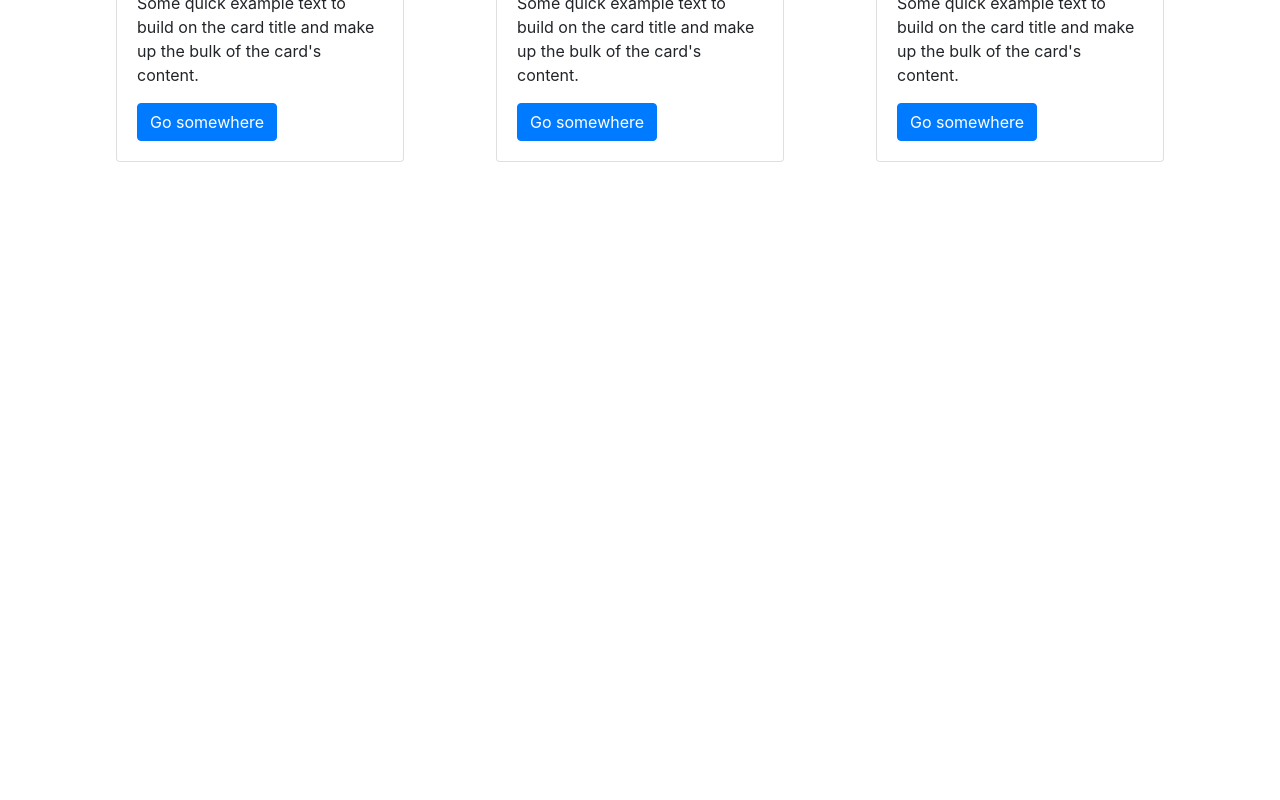
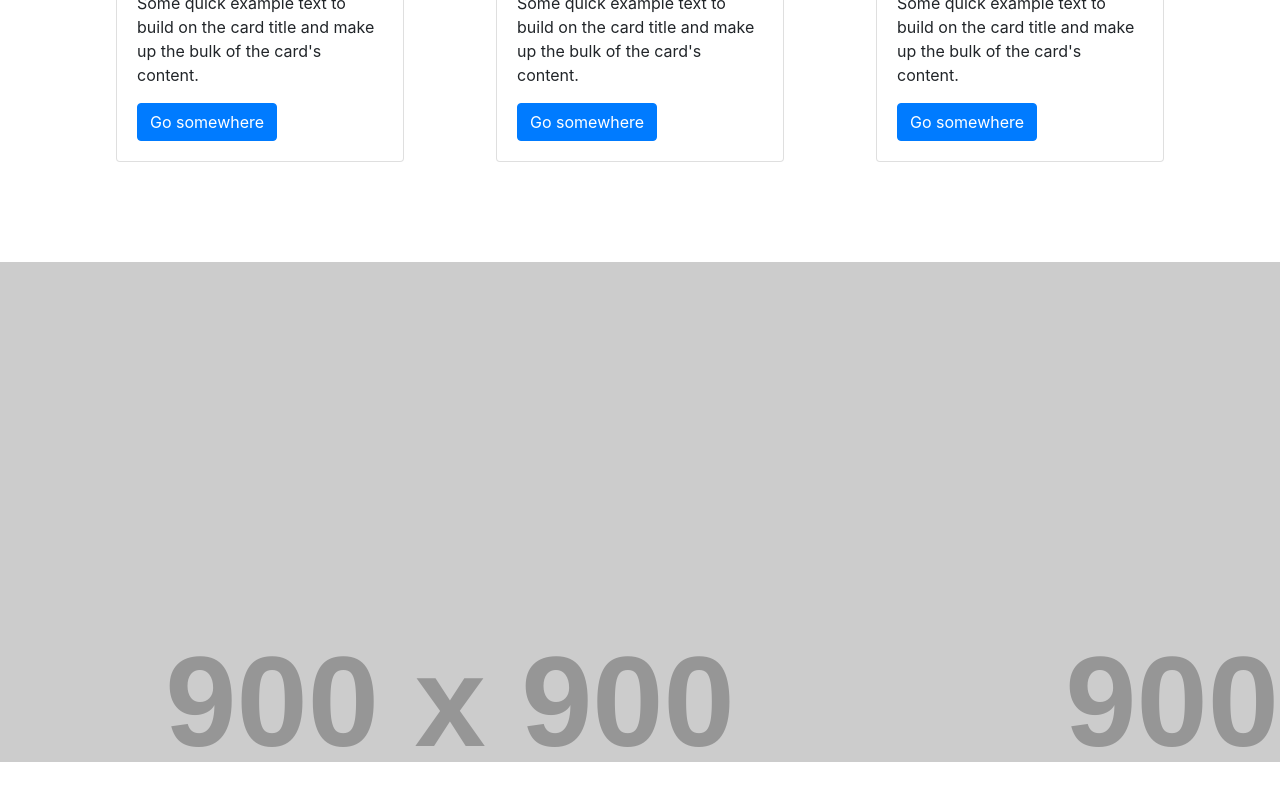
Before and after one commit to benklinton/Soffe-Doodles, a React (Create React App) app in the folder soffe-doodles/: page / in a window 1280 px wide. Shown: the part 2346-3146 px from the top of the page. Before the commit the page ends 2508 px from the top, so only its background shows below. Built offline with nearby package versions, Linux system fonts and the light colour scheme.

Commit message:
setup testimonial component

```diff
--- a/soffe-doodles/src/App.js
+++ b/soffe-doodles/src/App.js
@@ -2,7 +2,8 @@ import React from 'react';
 import Navbar from "./components/navbar";
 import Slides from "./components/carousel";
 import Section from "./components/section";
-import Cards from "./components/cards"
+import Cards from "./components/cards";
+import Testimonial from "./components/testimonial";
 
 function App() {
   return (
@@ -11,6 +12,7 @@ function App() {
       <Slides/>
       <Section/>
       <Cards/>
+      <Testimonial/>
     </div>
   );
 }
--- /dev/null
+++ b/soffe-doodles/src/components/testimonial/index.js
@@ -0,0 +1,12 @@
+import React from "react";
+import './style.css';
+
+function Testimonial () {
+    return (
+        <div className="fluid-container bg-content">
+
+        </div>
+    )
+}
+
+export default Testimonial;
--- /dev/null
+++ b/soffe-doodles/src/components/testimonial/style.css
@@ -0,0 +1,6 @@
+.bg-content {
+    background-image: url("https:/via.placeholder.com/900x900");
+    margin-top: 100px;
+    margin-bottom: 100px;
+    height: 500px;
+}
```
